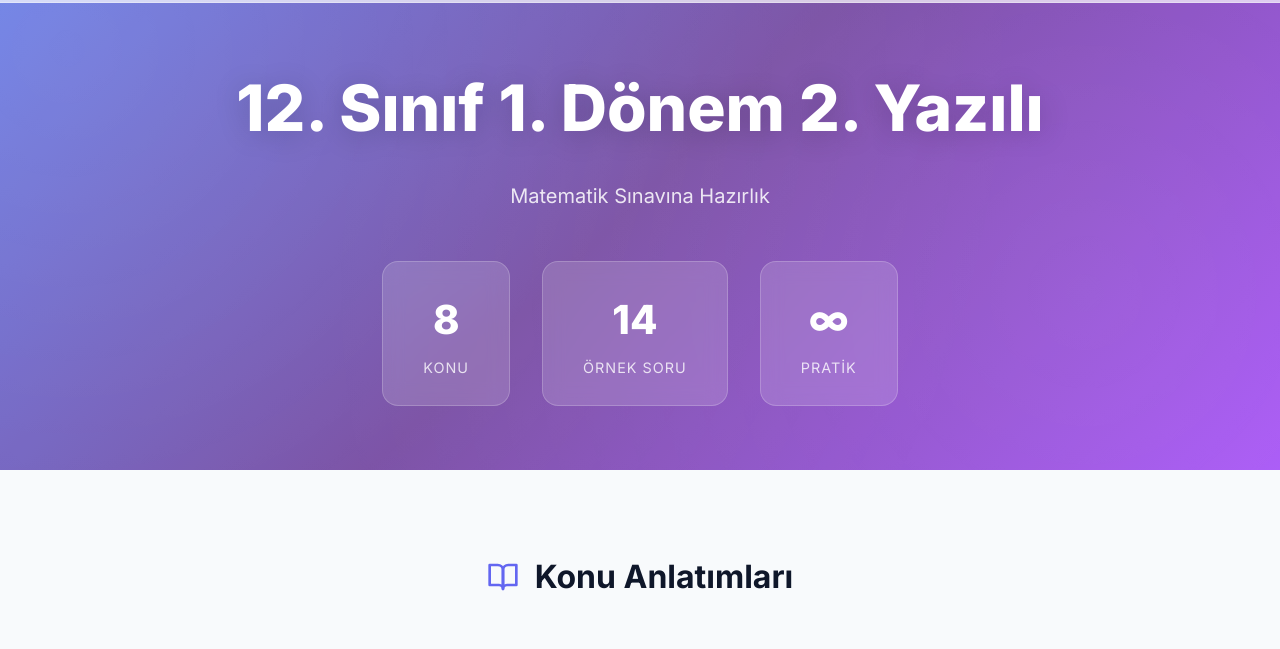
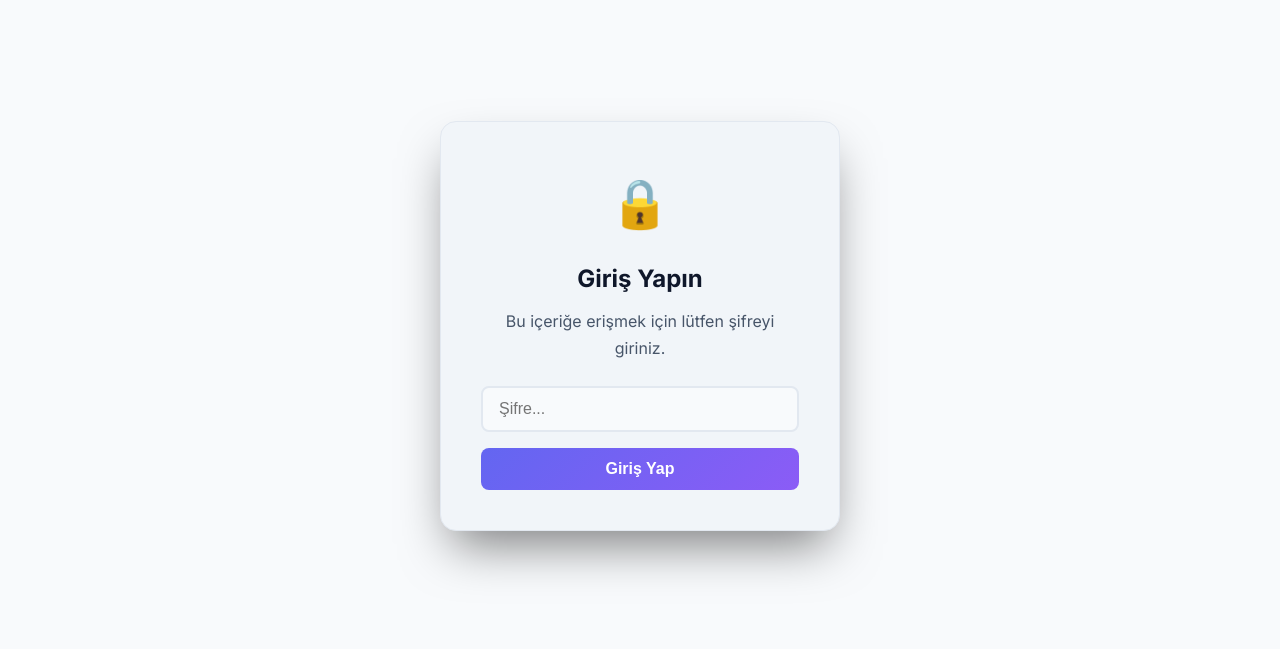
Before and after one commit to newmekintos/matematik-sinav-calisma, a plain HTML site: page index.html in a window 1280 px wide. Shown: the part 74-723 px from the top of the page. Drawn offline with nearby package versions, Linux system fonts and the light colour scheme.

Commit message:
Add password protection with version control

```diff
--- /dev/null
+++ b/auth.js
@@ -0,0 +1,43 @@
+
+// ============================================
+// AUTHENTICATION SYSTEM
+// ============================================
+function checkLogin() {
+    // SITE_CONFIG index.html içinde tanımlı
+    // Eğer tanımlı değilse güvenlik için varsayılan değerler
+    const config = (typeof SITE_CONFIG !== 'undefined') ? SITE_CONFIG : {
+        version: 'v1.0',
+        passwords: ['mek2026', 'admin123']
+    };
+
+    const input = document.getElementById('password-input');
+    const errorMsg = document.getElementById('login-error-msg');
+    const overlay = document.getElementById('login-overlay');
+
+    const enteredPass = input.value.trim();
+
+    if (config.passwords.includes(enteredPass)) {
+        // BAŞARILI GİRİŞ
+        localStorage.setItem('auth_status', 'granted');
+        localStorage.setItem('auth_version', config.version);
+
+        // Animasyonla gizle
+        overlay.style.opacity = '0';
+        overlay.style.visibility = 'hidden';
+        document.documentElement.classList.add('auth-granted');
+
+        // Hata mesajını gizle
+        errorMsg.style.display = 'none';
+    } else {
+        // HATALI ŞİFRE
+        errorMsg.style.display = 'block';
+        input.value = '';
+        input.focus();
+
+        // Shake animasyonu için class ekle-kaldır
+        const card = document.querySelector('.login-card');
+        card.style.animation = 'none';
+        card.offsetHeight; // trigger reflow
+        card.style.animation = 'shake 0.5s ease-in-out';
+    }
+}
--- a/index.html
+++ b/index.html
@@ -19,6 +19,155 @@
 </head>
 
 <body>
+    <!-- GÜVENLİK SİSTEMİ -->
+    <script>
+        // Konfigürasyon
+        const SITE_CONFIG = {
+            version: 'v1.0', // Bunu her değiştirdiğimde herkes log-out olur
+            passwords: ['mek2026', 'admin123'] // Geçerli şifreler
+        };
+
+        // Sayfa yüklenmeden önce kontrol (Flicker önleme)
+        (function () {
+            const savedVersion = localStorage.getItem('auth_version');
+            const authStatus = localStorage.getItem('auth_status');
+
+            // Versiyon değişmişse veya giriş yapılmamışsa
+            if (savedVersion !== SITE_CONFIG.version || authStatus !== 'granted') {
+                // Henüz body stili oluşmadığı için burada bir şey yapamayız,
+                // ama aşağıdaki login-overlay varsayılan olarak visible olacak.
+                // Eğer giriş yapılmışsa CSS ile gizleyeceğiz.
+            } else {
+                // Giriş yapılmışsa overlay'i gizlemek için class ekle
+                document.documentElement.classList.add('auth-granted');
+            }
+        })();
+    </script>
+
+    <style>
+        /* Kritik Login CSS'i */
+        #login-overlay {
+            position: fixed;
+            top: 0;
+            left: 0;
+            width: 100%;
+            height: 100%;
+            background: var(--bg-primary, #0f172a);
+            z-index: 9999;
+            display: flex;
+            justify-content: center;
+            align-items: center;
+            flex-direction: column;
+            transition: opacity 0.5s ease, visibility 0.5s ease;
+        }
+
+        /* Eğer auth-granted class'ı varsa gizle */
+        html.auth-granted #login-overlay {
+            opacity: 0;
+            visibility: hidden;
+            pointer-events: none;
+        }
+
+        .login-card {
+            background: var(--bg-secondary, #1e293b);
+            padding: 2.5rem;
+            border-radius: 1rem;
+            box-shadow: 0 25px 50px -12px rgba(0, 0, 0, 0.5);
+            text-align: center;
+            max-width: 400px;
+            width: 90%;
+            border: 1px solid var(--border-color, #334155);
+        }
+
+        .login-icon {
+            font-size: 3rem;
+            margin-bottom: 1rem;
+        }
+
+        .login-title {
+            font-size: 1.5rem;
+            font-weight: 700;
+            margin-bottom: 0.5rem;
+            color: var(--text-primary, #f8fafc);
+        }
+
+        .login-desc {
+            color: var(--text-secondary, #94a3b8);
+            margin-bottom: 1.5rem;
+        }
+
+        .login-input {
+            width: 100%;
+            padding: 0.75rem 1rem;
+            border-radius: 0.5rem;
+            border: 2px solid var(--border-color, #334155);
+            background: var(--bg-primary, #0f172a);
+            color: var(--text-primary, #fff);
+            font-size: 1rem;
+            margin-bottom: 1rem;
+            outline: none;
+            transition: all 0.3s ease;
+        }
+
+        .login-input:focus {
+            border-color: #6366f1;
+            box-shadow: 0 0 0 3px rgba(99, 102, 241, 0.2);
+        }
+
+        .login-btn {
+            width: 100%;
+            padding: 0.75rem;
+            border-radius: 0.5rem;
+            border: none;
+            background: linear-gradient(135deg, #6366f1, #8b5cf6);
+            color: white;
+            font-weight: 600;
+            font-size: 1rem;
+            cursor: pointer;
+            transition: transform 0.2s;
+        }
+
+        .login-btn:hover {
+            transform: translateY(-2px);
+        }
+
+        .login-error {
+            color: #ef4444;
+            margin-top: 1rem;
+            font-size: 0.9rem;
+            display: none;
+            animation: shake 0.5s ease-in-out;
+        }
+
+        @keyframes shake {
+
+            0%,
+            100% {
+                transform: translateX(0);
+            }
+
+            25% {
+                transform: translateX(-5px);
+            }
+
+            75% {
+                transform: translateX(5px);
+            }
+        }
+    </style>
+
+    <div id="login-overlay">
+        <div class="login-card">
+            <div class="login-icon">🔒</div>
+            <h2 class="login-title">Giriş Yapın</h2>
+            <p class="login-desc">Bu içeriğe erişmek için lütfen şifreyi giriniz.</p>
+            <input type="password" id="password-input" class="login-input" placeholder="Şifre..."
+                onkeypress="if(event.key==='Enter') checkLogin()">
+            <button class="login-btn" onclick="checkLogin()">Giriş Yap</button>
+            <div id="login-error-msg" class="login-error">Hatalı şifre! Tekrar deneyin.</div>
+        </div>
+    </div>
+
     <nav class="navbar">
         <div class="nav-brand">
             <svg class="brand-icon" viewBox="0 0 24 24" width="28" height="28" fill="none" stroke="currentColor"
@@ -604,7 +753,8 @@
                     </div>
                     <p style="font-size: 0.9rem; color: var(--text-secondary); margin-top: 0.5rem;">
                         <strong>Şekil:</strong> E noktası AB kenarı üzerinde. D'den E'ye ve E'den C'ye çizgiler var. α
-                        açısı E köşesindeki açıdır.</p>
+                        açısı E köşesindeki açıdır.
+                    </p>
                 </div>
                 <button class="solution-toggle" onclick="toggleSolution(11)">Çözümü Göster</button>
                 <div class="solution" id="solution-11">
@@ -677,7 +827,8 @@
                     </div>
                     <p style="font-size: 0.9rem; color: var(--text-secondary); margin-top: 0.5rem;">
                         <strong>Şekil:</strong> E noktası DC üzerinde. A'dan E'ye ve A'dan C'ye çizgiler var. α açısı bu
-                        iki çizgi arasındadır.</p>
+                        iki çizgi arasındadır.
+                    </p>
                 </div>
                 <button class="solution-toggle" onclick="toggleSolution(12)">Çözümü Göster</button>
                 <div class="solution" id="solution-12">
@@ -991,6 +1142,7 @@
         </div>
     </footer>
 
+    <script src="auth.js"></script>
     <script src="script.js"></script>
 </body>
 
```
